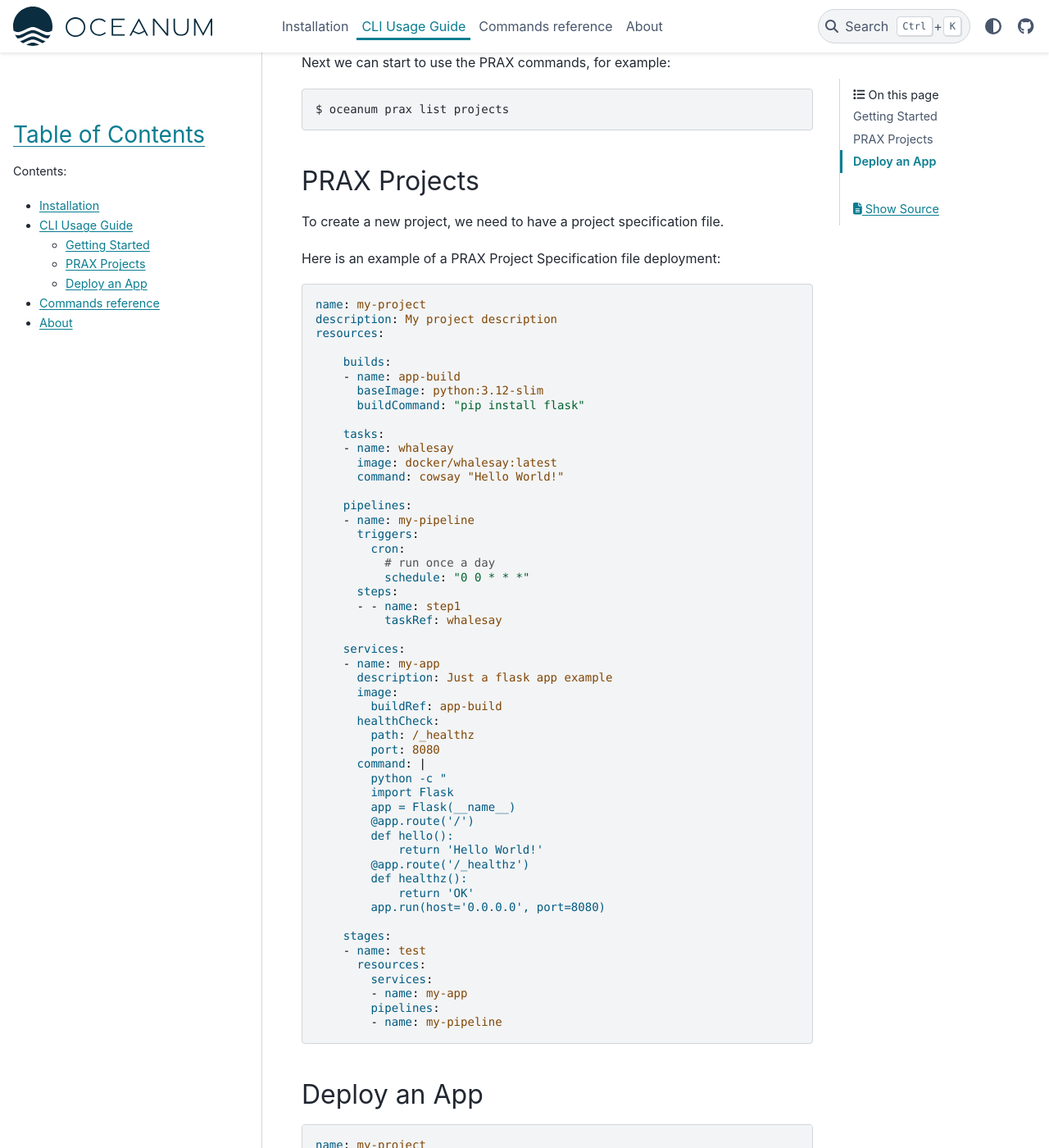
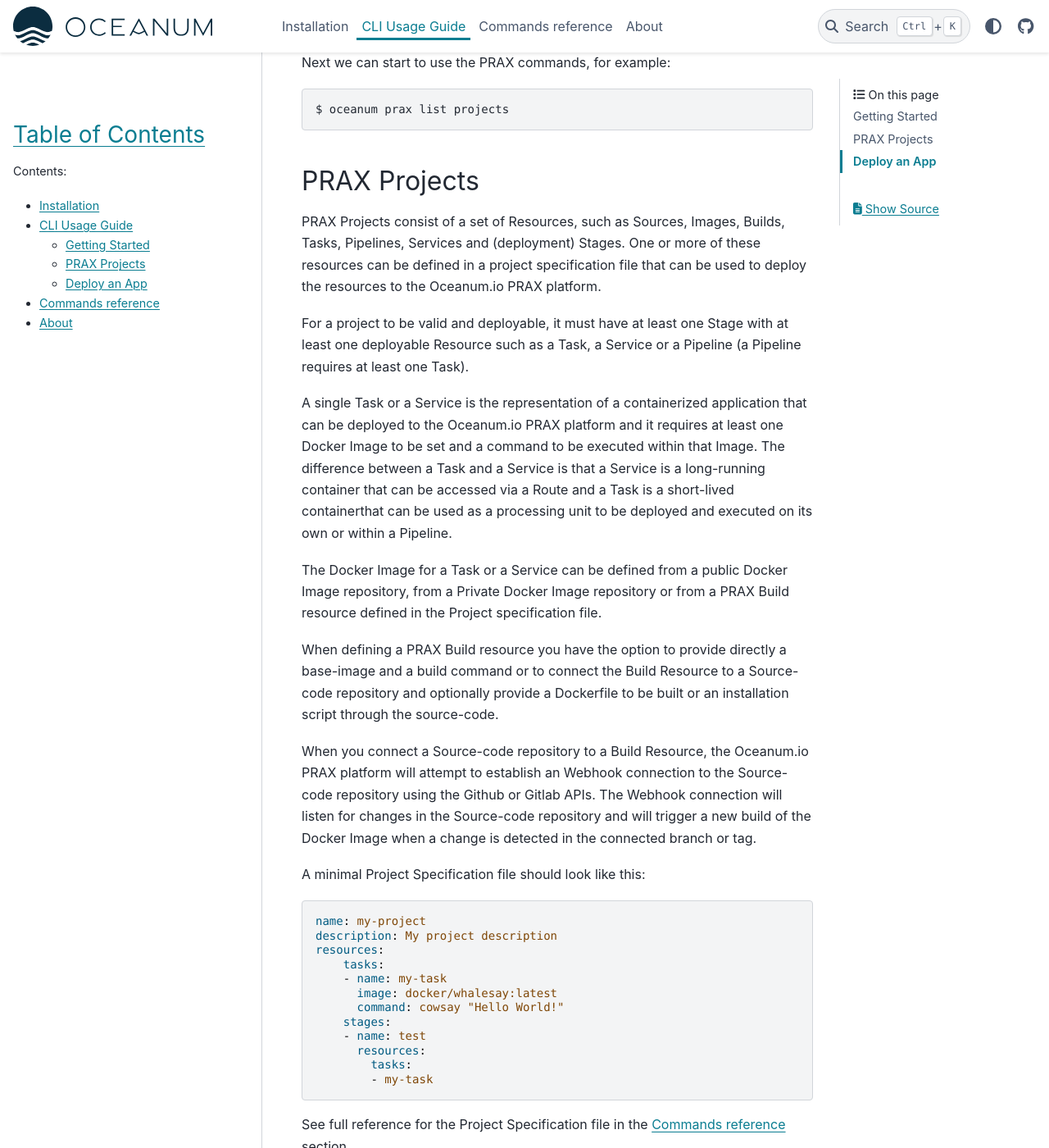
Before and after one commit to oceanum-io/oceanum-prax-cli, a Sphinx documentation site: the page built from docs/usage.rst, in a window 1280 px wide and 1400 px high, scrolled down 623 px. Shown: the whole window at 82% size. Built offline with Sphinx 7.4.7 and the PyData theme 0.15.4, drawn with Linux system fonts in a browser that asks for light colours.

```diff
--- a/docs/usage.rst
+++ b/docs/usage.rst
@@ -30,68 +30,39 @@
 PRAX Projects
 -------------
 
-To create a new project, we need to have a project specification file.
+PRAX Projects consist of a set of Resources, such as Sources, Images, Builds, Tasks, Pipelines, Services and (deployment) Stages. One or more of these resources can be defined in a project specification file that can be used to deploy the resources to the Oceanum.io PRAX platform.
 
-Here is an example of a PRAX Project Specification file deployment:
+For a project to be valid and deployable, it must have at least one Stage with at least one deployable Resource such as a Task, a Service or a Pipeline (a Pipeline requires at least one Task).
+
+A single Task or a Service is the representation of a containerized application that can be deployed to the Oceanum.io PRAX platform and it requires at least one Docker Image to be set and a command to be executed within that Image. The difference between a Task and a Service is that a Service is a long-running container that can be accessed via a Route and a Task is a short-lived containerthat can be used as a processing unit to be deployed and executed on its own or within a Pipeline.
+
+The Docker Image for a Task or a Service can be defined from a public Docker Image repository, from a Private Docker Image repository or from a PRAX Build resource defined in the Project specification file.
+
+When defining a PRAX Build resource you have the option to provide directly a base-image and a build command or to connect the Build Resource to a Source-code repository and optionally provide a Dockerfile to be built or an installation script through the source-code.
+
+When you connect a Source-code repository to a Build Resource, the Oceanum.io PRAX platform will attempt to establish an Webhook connection to the Source-code repository using the Github or Gitlab APIs. The Webhook connection will listen for changes in the Source-code repository and will trigger a new build of the Docker Image when a change is detected in the connected branch or tag.
+
+A minimal Project Specification file should look like this:
 
 .. code-block:: yaml
 
     name: my-project
     description: My project description
     resources:
-
-        builds:
-        - name: app-build
-          baseImage: python:3.12-slim
-          buildCommand: "pip install flask"
-
         tasks:
-        - name: whalesay
+        - name: my-task
           image: docker/whalesay:latest
           command: cowsay "Hello World!"
-
-        pipelines:
-        - name: my-pipeline
-          triggers:
-            cron:
-              # run once a day
-              schedule: "0 0 * * *"
-          steps:
-          - - name: step1
-              taskRef: whalesay
-
-        services:
-        - name: my-app
-          description: Just a flask app example
-          image:
-            buildRef: app-build
-          healthCheck:
-            path: /_healthz
-            port: 8080
-          command: |
-            python -c "
-            import Flask
-            app = Flask(__name__)
-            @app.route('/')
-            def hello():
-                return 'Hello World!'
-            @app.route('/_healthz')
-            def healthz():
-                return 'OK'
-            app.run(host='0.0.0.0', port=8080)
-
         stages:
         - name: test
           resources:
-            services:
-            - name: my-app
-            pipelines:
-            - name: my-pipeline
+            tasks:
+            - my-task
+
+See full reference for the Project Specification file in the :doc:`reference` section.
 
 Deploy an App
 -------------
-
-
 
 .. code-block:: yaml
 
```
Also changed, not shown: 1 other file.
